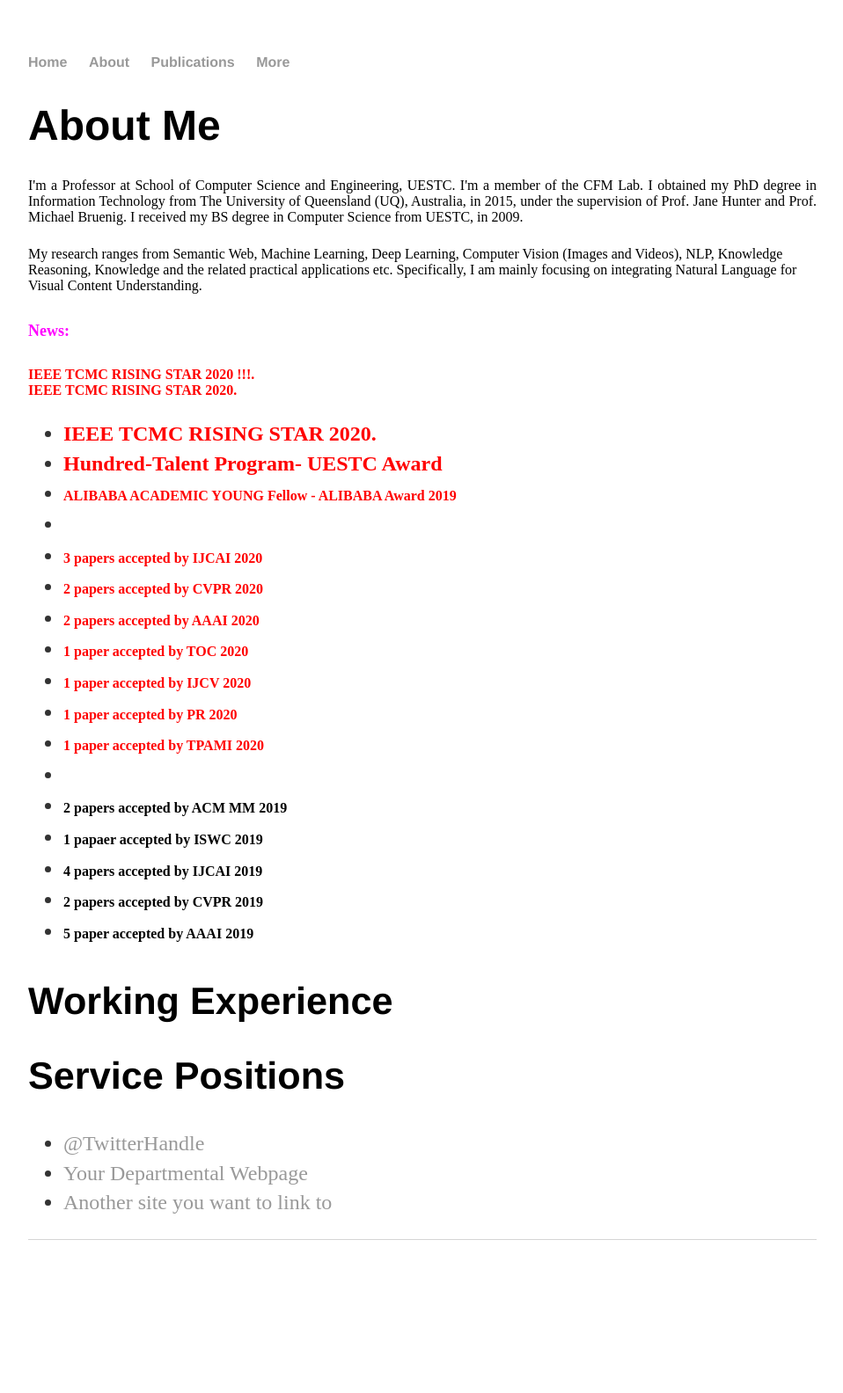
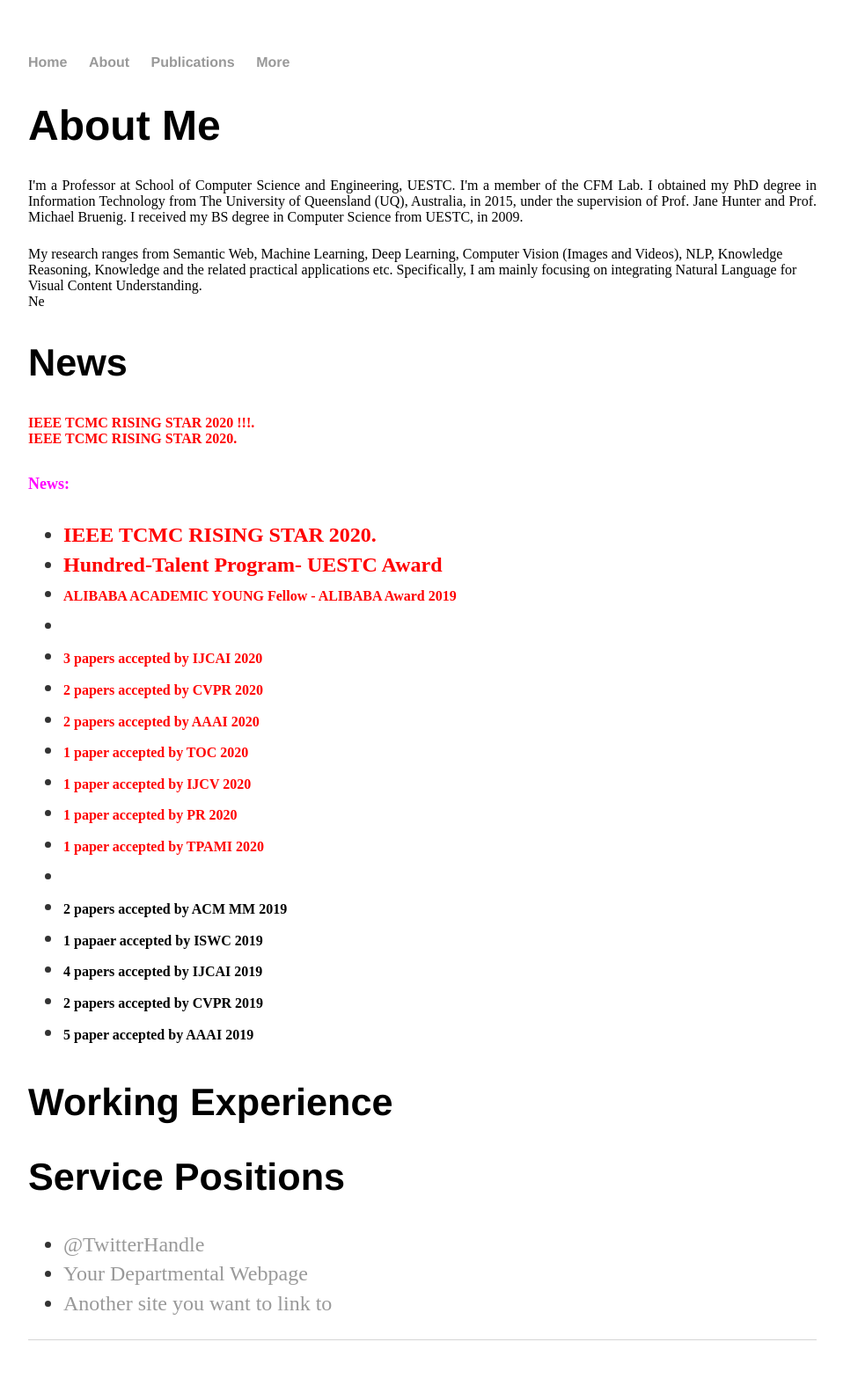
Before and after one commit to lianliGao/lianligao.github.io, a Jekyll site: the page built from about/index.html, in a window 1280 px wide. Shown: the whole page at 88% size, without its empty margins (160-1118 px from the left). Built offline with Jekyll 4.4.1, drawn with Linux system fonts in a browser that asks for light colours; before the commit the page ends 1470 px from its top, so only the background shows below that.

Commit message:
Update index.html

```diff
--- a/about/index.html
+++ b/about/index.html
@@ -7,12 +7,14 @@
 			<h1>About Me</h1>
 			<p><div style="text-align:justify;"> I'm a Professor at School of Computer Science and Engineering, UESTC. I'm a member of the CFM Lab. I obtained my PhD degree in Information Technology from The University of Queensland (UQ), Australia, in 2015, under the supervision of Prof. Jane Hunter and Prof. Michael Bruenig. I received my BS degree in Computer Science from UESTC, in 2009. </div></p>
                         <p></p>
-                        <p> <div>My research ranges from Semantic Web, Machine Learning, Deep Learning, Computer Vision (Images and Videos), NLP, Knowledge Reasoning, Knowledge and the related practical applications etc.  Specifically, I am mainly focusing on integrating Natural Language for Visual Content Understanding. </div> </p>
+                        <p> <div>My research ranges from Semantic Web, Machine Learning, Deep Learning, Computer Vision (Images and Videos), NLP, Knowledge Reasoning, Knowledge and the related practical applications etc.  Specifically, I am mainly focusing on integrating Natural Language for Visual Content Understanding. </div> </p<h2> Ne
+
+<h2>News</h2>
+<font color="#ff0000" ><b>IEEE TCMC RISING STAR 2020 !!!.</b></font><br>
+	<font color="#ff0000" ><b>IEEE TCMC RISING STAR 2020.</b></font><br>
 
 
 <p><font color="#ff00ff" face="times new roman, serif" size="4"><b>News:</b></font></p>
-	<font color="#ff0000" ><b>IEEE TCMC RISING STAR 2020 !!!.</b></font><br>
-	<font color="#ff0000" ><b>IEEE TCMC RISING STAR 2020.</b></font><br>
 
 			<ul>
 				<li><font color="#ff0000" ><b>IEEE TCMC RISING STAR 2020.</b></font></li>
```
